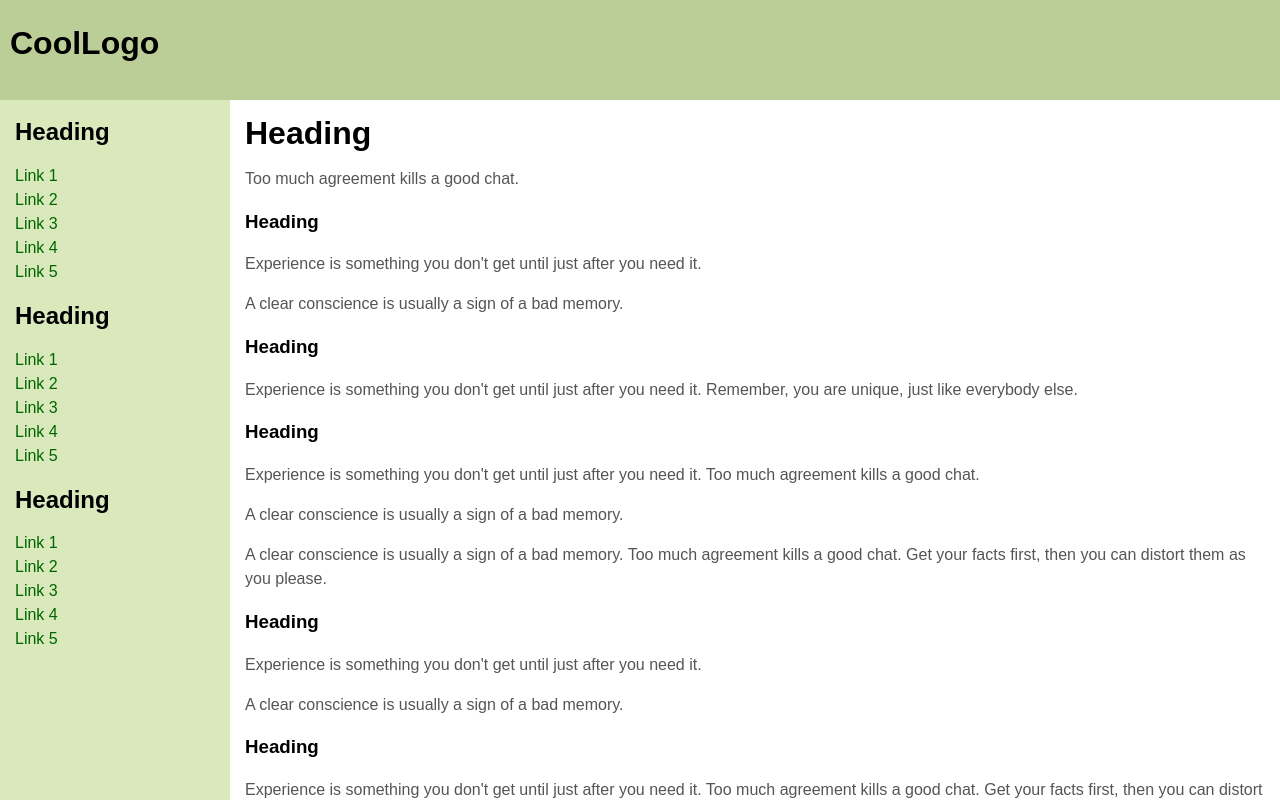
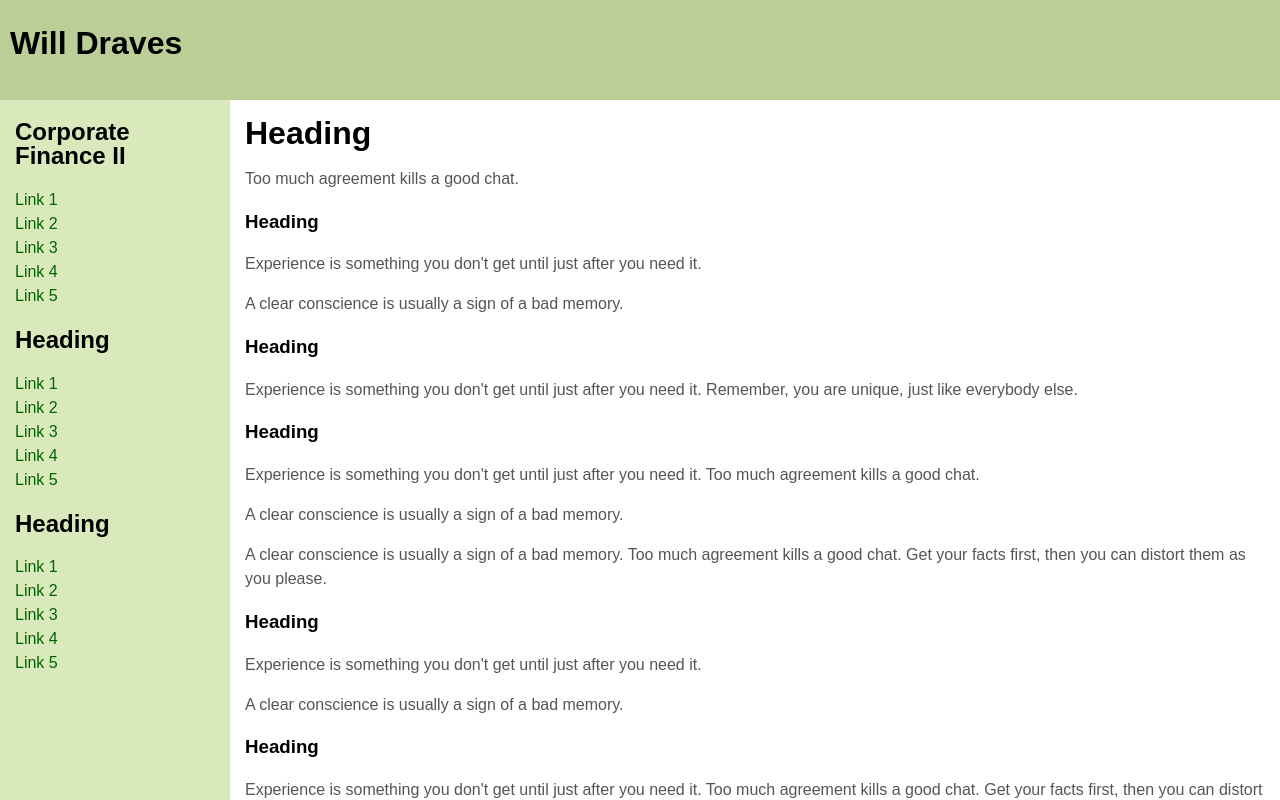
Before and after one commit to willdraves/willdraves.github.io, a plain HTML site: page index.html in a window 1280 px wide. Drawn offline with Linux system fonts and the light colour scheme.

Commit message:
Update index.html

```diff
--- a/index.html
+++ b/index.html
@@ -1,7 +1,7 @@
 <!doctype html>
 <html>
 <meta http-equiv="Content-Type" content="text/html; charset=utf-8">
-		<title>2 Rows, 2 Columns, A</title>
+		<title> Will's Work </title>
 		<style type="text/css">
 
 		body {
@@ -97,7 +97,7 @@
 
 		<header id="header">
 			<div id="logo">
-				<h1>CoolLogo</h1>
+				<h1>Will Draves</h1>
 			</div>
 		</header>
 
@@ -112,7 +112,7 @@
 
 		<nav id="nav">
 			<div class="innertube">
-				<h1>Heading</h1>
+				<h1>Corporate Finance II</h1>
 				<ul>
 					<li><a href="#">Link 1</a></li>
 					<li><a href="#">Link 2</a></li>
```
